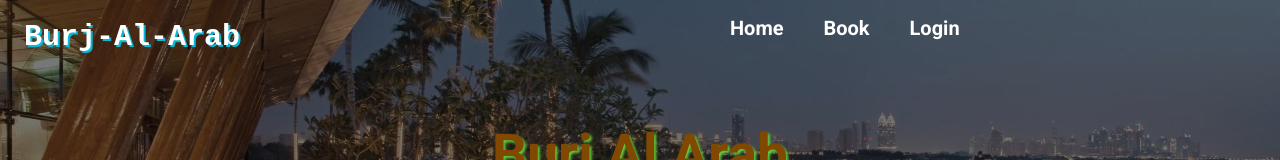
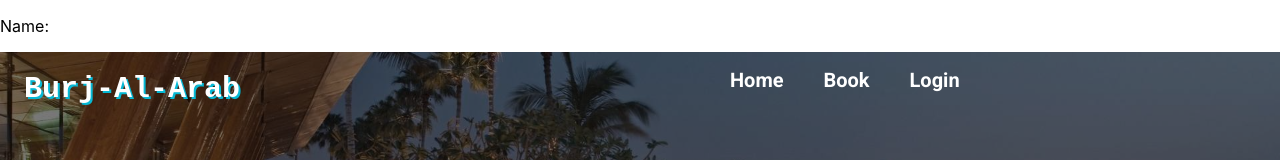
Before and after one commit to ariful4966/programmingHero-course-revesion, a React (Create React App) app: page / in a window 1280 px wide. Shown: the top 160 px of the page. Built offline with nearby package versions, Linux system fonts and the light colour scheme; no server answers.

Commit message:
createprivate route to protect a path 44.4

```diff
--- a/src/App.js
+++ b/src/App.js
@@ -15,22 +15,26 @@
 import RoomDetail from './components/Room/RoomDetail';
 import { createContext, useEffect, useState } from 'react';
 import { roomsData } from './data'
+import { PrivateRoute } from './components/PrivateRoute/PrivateRoute';
 
 
 export const RoomData = createContext();
 
 function App() {
-
+  const [loggedInUser, setLoggedInUser] = useState({})
   const [rooms, setRooms] = useState([]);
   const [bookRoom, setBookRoom] = useState([])
   useEffect(() => {
     const data = roomsData;
     setRooms(data)
   }, []);
-  const data = [rooms, bookRoom, setBookRoom]
+  const data = [rooms, bookRoom, setBookRoom, loggedInUser, setLoggedInUser];
+
 
   return (
+
     <RoomData.Provider value={data}>
+      <p>Name: {loggedInUser.name}</p>
       <Router>
         <Header />
         <Container>
@@ -42,9 +46,9 @@
             <Route path="/room/:id">
               <RoomDetail></RoomDetail>
             </Route>
-            <Route path="/book/:bedType">
+            <PrivateRoute path="/book/:bedType">
               <Book />
-            </Route>
+            </PrivateRoute>
             <Route path="/book">
               <Book />
             </Route>
--- a/src/components/Login/Login.jsx
+++ b/src/components/Login/Login.jsx
@@ -1,18 +1,31 @@
 import React from 'react';
+import { useContext } from 'react';
+import { useHistory, useLocation } from 'react-router-dom';
+import { RoomData } from '../../App';
 import { googleSignIn, instalizationLoginFramwork } from './authManeger';
 import './Login.css'
 
 const Login = () => {
+    const [, , , loggedInUser, setLoggedInUser] = useContext(RoomData)
     instalizationLoginFramwork()
+    const history = useHistory()
+    const location = useLocation()
+    let { from } = location.state || { from: { pathname: "/" } };
     const handleGoolgeSignUp = () => {
         googleSignIn()
             .then(res => {
-                console.log(res);
+                const { displayName, email } = res;
+                const signedInUser = { name: displayName, email }
+                setLoggedInUser(signedInUser);
+                history.replace(from);
             })
     }
+
+
     return (
         <div>
             <h1>This is login page</h1>
+            <h4>{loggedInUser.name}</h4>
             <button onClick={handleGoolgeSignUp}> <img src="https://c0.klipartz.com/pngpicture/293/394/sticker-png-google-chrome-extension-web-browser-browser-extension-google-sphere-google-chrome-chrome-os-google-chrome-extension-google-chrome-icon-thumbnail.png" alt="" /> Sign in with google</button>
         </div>
     );
--- a/src/components/Login/authManeger.js
+++ b/src/components/Login/authManeger.js
@@ -1,7 +1,10 @@
 
 import firebase from "firebase/app";
 import "firebase/auth";
-import firebaseConfig from "./firebase.config"
+import firebaseConfig from "./firebase.config";
+
+
+
 
 
 export const instalizationLoginFramwork = ()=>{
--- /dev/null
+++ b/src/components/PrivateRoute/PrivateRoute.js
@@ -0,0 +1,25 @@
+import { useContext } from "react";
+import { Redirect, Route } from "react-router-dom";
+import { RoomData } from "../../App";
+
+
+export function PrivateRoute({ children, ...rest }) {
+    const [, , , loggedInUser]=useContext(RoomData)
+    return (
+      <Route
+        {...rest}
+        render={({ location }) =>
+          loggedInUser.email ? (
+            children
+          ) : (
+            <Redirect
+              to={{
+                pathname: "/login",
+                state: { from: location }
+              }}
+            />
+          )
+        }
+      />
+    );
+  }
```
